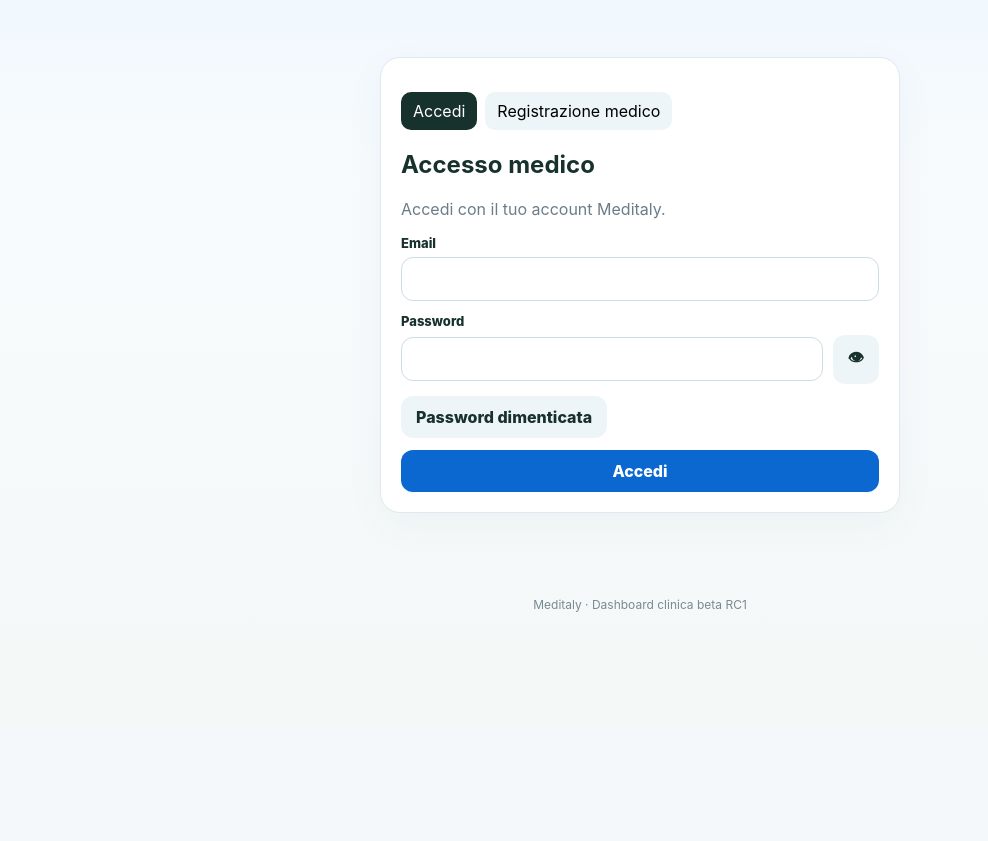
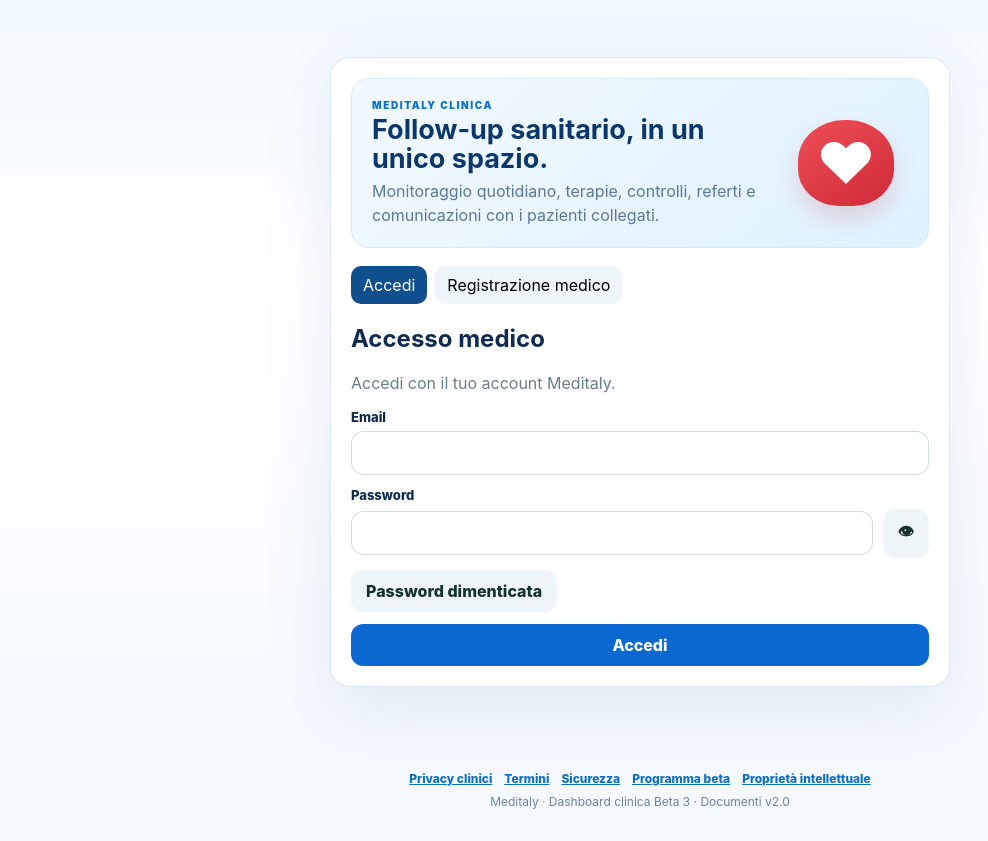
Before and after one commit to navigatore79/MedItaly, a plain HTML site: page index.html in a window 1280 px wide. Shown: the part 76-917 px from the top of the page, without its empty margins (0-988 px from the left). Before the commit the page ends 800 px from the top, so only its background shows below. Drawn offline with Linux system fonts and the light colour scheme; a script that the page names is missing.

Commit message:
ui: align clinician dashboard with Meditaly Beta3 identity and legal v2

```diff
--- a/index.html
+++ b/index.html
@@ -6,27 +6,28 @@
   <meta name="theme-color" content="#0b68d1" />
   <title>Meditaly Clinica</title>
   <style>
-    :root{font-family:Inter,system-ui,-apple-system,Segoe UI,sans-serif;color:#17312d;background:#f4f8fb}
-    *{box-sizing:border-box} body{margin:0;background:linear-gradient(180deg,#eef7ff,#f8fbfd 32%,#f4f8f7);min-height:100vh}
+    :root{font-family:Inter,system-ui,-apple-system,Segoe UI,sans-serif;color:#102b52;background:#f4f9ff}
+    *{box-sizing:border-box} body{margin:0;background:linear-gradient(180deg,#eef7ff,#fff 38%,#f4f9ff);min-height:100vh}
     button,input,select,textarea{font:inherit} button{cursor:pointer}
     .wrap{max-width:1280px;margin:auto;padding:24px}.top{display:flex;justify-content:space-between;align-items:center;margin-bottom:22px}
-    .brand{font-size:28px;font-weight:900;color:#0b4da2}.brand span{color:#1c6b5b}.small{font-size:12px}.muted{color:#6b7d88}
+    .brand{font-size:28px;font-weight:900;color:#0965b5}.brand span{color:#194e86}.small{font-size:12px}.muted{color:#6b7d88}
     .card{background:#fff;border:1px solid #dfe9ee;border-radius:20px;padding:20px;box-shadow:0 12px 40px #24517a0c}
     .auth{max-width:520px;margin:60px auto}.field{margin:12px 0}.field label{display:block;font-size:13px;font-weight:800;margin-bottom:6px}
     .field input,.field select,.field textarea{width:100%;border:1px solid #cedce4;border-radius:12px;padding:11px 12px;background:#fff}
     .btn{border:0;background:#0b68d1;color:#fff;padding:11px 15px;border-radius:12px;font-weight:800}.btn.secondary{background:#eef5f8;color:#17312d}.btn.full{width:100%}.btn.warn{background:#c47a00}.btn.danger{background:#b42318}
     .grid{display:grid;grid-template-columns:240px 1fr;gap:18px}.nav{display:flex;flex-direction:column;gap:8px;position:sticky;top:20px;height:max-content}
-    .nav button{border:0;background:#f1f6f8;padding:12px;border-radius:12px;text-align:left;font-weight:800;color:#36534e}.nav button.on{background:#0b68d1;color:#fff}
-    .hero{background:linear-gradient(135deg,#0b68d1,#1c6b5b);color:#fff;border-radius:20px;padding:22px;margin-bottom:16px}.hero h1{margin:0 0 6px}.hero p{margin:0;opacity:.9}
+    .nav button{border:0;background:#f1f6fb;padding:12px;border-radius:12px;text-align:left;font-weight:800;color:#365d82}.nav button.on{background:#0b68d1;color:#fff}
+    .hero{background:linear-gradient(135deg,#0b68d1,#3194da);color:#fff;border-radius:20px;padding:22px;margin-bottom:16px}.hero h1{margin:0 0 6px}.hero p{margin:0;opacity:.9}
     .kpis{display:grid;grid-template-columns:repeat(4,1fr);gap:12px}.kpi{background:#fff;border:1px solid #dfe9ee;border-radius:16px;padding:17px}.kpi b{font-size:28px;display:block;margin-top:6px}
     .section{margin-top:16px}.row{display:flex;align-items:center;gap:10px}.between{justify-content:space-between}.right{margin-left:auto}.two{display:grid;grid-template-columns:1fr 1fr;gap:14px}.three{display:grid;grid-template-columns:repeat(3,1fr);gap:10px}
     .list,.table-like{display:flex;flex-direction:column;gap:8px}.patient,.item{border:1px solid #e0e9ee;border-radius:14px;padding:13px;background:#fff}.patient{cursor:pointer}.patient:hover{background:#f7fbff}
     .pill{font-size:12px;border-radius:999px;padding:5px 9px;background:#eef5f8}.dot{width:12px;height:12px;border-radius:50%;display:inline-block}.green{background:#25a65a}.yellow{background:#f5b82e}.red{background:#dc3d3d}.gray{background:#b7c1c8}
     .attention{border-left:5px solid #dc3d3d}.warn{border-left:5px solid #f5b82e}.hidden{display:none!important}.ok{color:#17814b}.err{color:#b42318}.notice{padding:10px 12px;border-radius:12px;background:#eef7ff;color:#244b73}
-    .tabs{display:flex;gap:8px;flex-wrap:wrap;margin:14px 0}.tabs button{border:0;background:#eef5f8;padding:9px 12px;border-radius:10px}.tabs button.on{background:#17312d;color:#fff}
+    .tabs{display:flex;gap:8px;flex-wrap:wrap;margin:14px 0}.tabs button{border:0;background:#eef5f8;padding:9px 12px;border-radius:10px}.tabs button.on{background:#104f8e;color:#fff}
     .msgbox{height:300px;overflow:auto;border:1px solid #e0e9ee;border-radius:14px;padding:10px;background:#f9fcfe}.msg{max-width:72%;margin:7px 0;padding:10px 12px;border-radius:15px;background:#eef3f5}.msg.mine{margin-left:auto;background:#dcebff}
     .footer{padding:24px 4px 8px;text-align:center;color:#7a8a92;font-size:12px}.beta{background:#fff4d8;color:#805c00;border-radius:10px;padding:10px 12px;margin-bottom:14px}
     .item details{margin-top:8px;padding:8px;background:#f7fafb;border-radius:10px}.item summary{cursor:pointer;font-weight:700}
+    .auth-premium{max-width:620px;border-color:#d6e8f7;box-shadow:0 22px 70px rgba(25,83,139,.10)}.clinica-login-hero{display:grid;grid-template-columns:1fr 110px;gap:16px;align-items:center;padding:20px;border:1px solid #d7e9f8;border-radius:18px;background:linear-gradient(135deg,#f2f9ff,#dff2ff);margin-bottom:18px}.clinica-login-hero h1{color:#0c376b;margin:4px 0 7px;font-size:27px;line-height:1.08}.clinica-login-hero p{margin:0;color:#5a7898;line-height:1.45}.eyebrow{font-size:10px;font-weight:900;letter-spacing:.16em;color:#0d72c8}.clinica-heart{width:96px;height:86px;display:grid;place-items:center;background:linear-gradient(145deg,#ee4f56,#ce2937);color:#fff;border-radius:48% 48% 43% 43%;font-size:58px;line-height:1;box-shadow:0 12px 25px rgba(186,50,59,.18);position:relative}.clinica-heart span{position:absolute;color:#fff;font-size:35px}.legal-clinician{display:grid;gap:8px;padding:12px;border:1px solid #dce9f5;background:#f8fbff;border-radius:12px;font-size:12px;line-height:1.45;margin:12px 0}.legal-clinician a,.legal-links a{color:#0b6fc5;font-weight:800}.legal-links{display:flex;gap:12px;justify-content:center;flex-wrap:wrap;margin-bottom:8px}.footer{color:#6c83a0}.beta{background:#fff8e6;color:#755908;border:1px solid #eedda9}
     @media(max-width:900px){.grid{grid-template-columns:1fr}.nav{position:static;flex-direction:row;overflow:auto}.kpis{grid-template-columns:1fr 1fr}.two,.three{grid-template-columns:1fr}}
   </style>
 </head>
@@ -37,7 +38,8 @@
     <button id="logout" class="btn secondary hidden">Esci</button>
   </div>
 
-  <section id="auth" class="card auth">
+  <section id="auth" class="card auth auth-premium">
+    <div class="clinica-login-hero"><div><div class="eyebrow">MEDITALY CLINICA</div><h1>Follow-up sanitario, in un unico spazio.</h1><p>Monitoraggio quotidiano, terapie, controlli, referti e comunicazioni con i pazienti collegati.</p></div><div class="clinica-heart">♥<span>⌁</span></div></div>
     <div class="tabs"><button id="tabLogin" class="on">Accedi</button><button id="tabRegister">Registrazione medico</button></div>
     <div id="loginPane">
       <h2>Accesso medico</h2><p class="muted">Accedi con il tuo account Meditaly.</p>
@@ -54,6 +56,7 @@
       <div class="field"><label>Telefono</label><input id="rPhone" autocomplete="tel"></div>
       <div class="field"><label>Numero iscrizione Albo</label><input id="rReg"></div>
       <div class="field"><label>Codice centro (facoltativo)</label><input id="rCenter"></div>
+      <div class="legal-clinician"><label><input id="rPrivacy" type="checkbox"> Ho letto l'<a target="_blank" href="https://ejlhgtodmcadmdhbujkf.supabase.co/functions/v1/legal-docs?doc=privacy-clinician">informativa privacy clinici v2.0</a>.</label><label><input id="rTerms" type="checkbox"> Accetto i <a target="_blank" href="https://ejlhgtodmcadmdhbujkf.supabase.co/functions/v1/legal-docs?doc=terms">Termini v2.0</a>.</label></div>
       <button id="registerDoctor" class="btn full">Invia richiesta</button>
     </div>
     <div id="authMsg"></div>
@@ -161,7 +164,7 @@
     </div>
   </section>
 
-  <div class="footer">Meditaly · Dashboard clinica beta RC1</div>
+  <div class="footer"><div class="legal-links"><a target="_blank" href="https://ejlhgtodmcadmdhbujkf.supabase.co/functions/v1/legal-docs?doc=privacy-clinician">Privacy clinici</a><a target="_blank" href="https://ejlhgtodmcadmdhbujkf.supabase.co/functions/v1/legal-docs?doc=terms">Termini</a><a target="_blank" href="https://ejlhgtodmcadmdhbujkf.supabase.co/functions/v1/legal-docs?doc=security">Sicurezza</a><a target="_blank" href="https://ejlhgtodmcadmdhbujkf.supabase.co/functions/v1/legal-docs?doc=beta">Programma beta</a><a target="_blank" href="https://ejlhgtodmcadmdhbujkf.supabase.co/functions/v1/legal-docs?doc=ip">Proprietà intellettuale</a></div>Meditaly · Dashboard clinica Beta 3 · Documenti v2.0</div>
 </div>
 
 <script type="module" src="app.js"></script>
```
